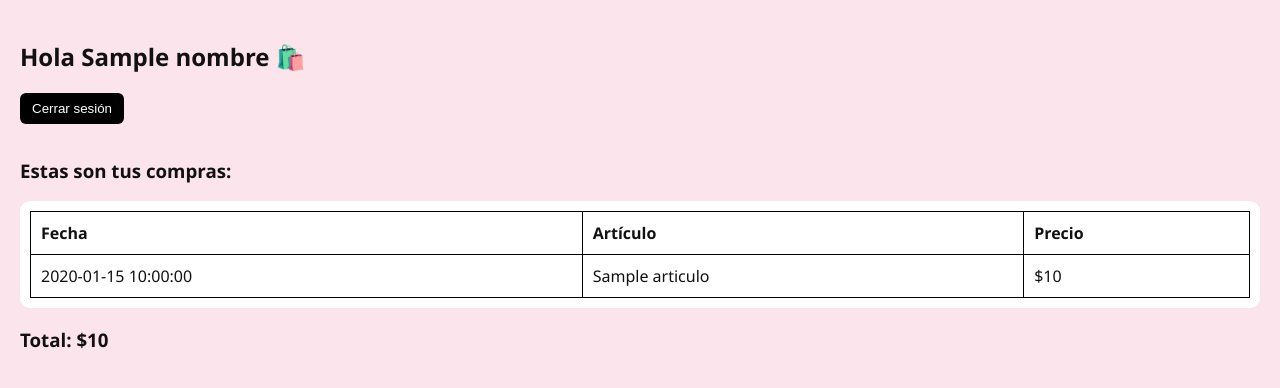
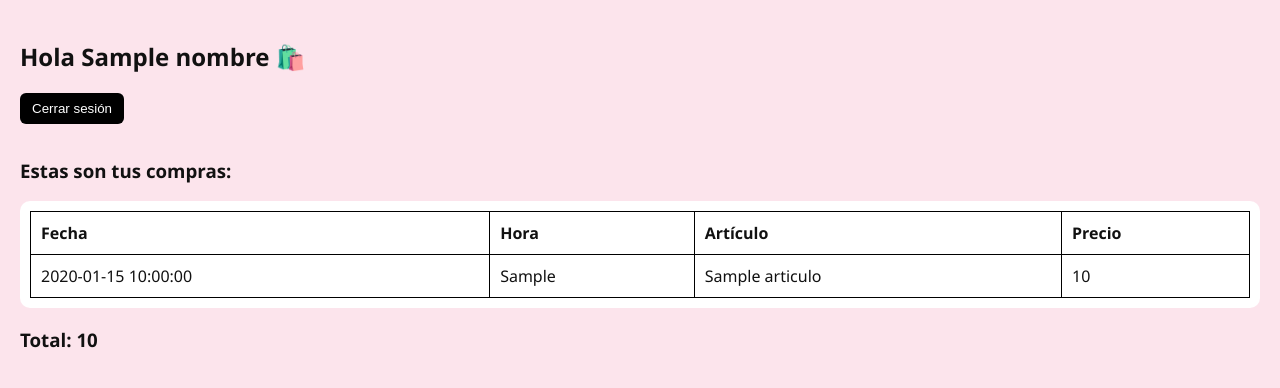
Before and after one commit to vCardEmpresarial/nenas-shopping, a Flask app: template templates/compras.html in a window 1280 px wide. Shown: the top 388 px of the page. Run offline with Flask 3, Linux system fonts and the light colour scheme; the template is opened without the code that fills it: most values are stand-ins (such as "Sample title", 1, 10 or a date in 2020).

Commit message:
Add files via upload

```diff
--- a/app.py
+++ b/app.py
@@ -48,8 +48,13 @@ def compras():
     df["clave"] = df["clave"].astype(str).str.strip().str.lower()
     user_data = df[df["clave"] == clave]
 
-    compras = user_data[["fecha", "hora de conf", "articulo", "precio"]]
-    total = compras["precio"].sum()
+    compras = user_data[["fecha", "hora de conf", "articulo", "precio"]].copy()
+    compras["precio"] = compras["precio"].replace('[\$,]', '', regex=True).replace(',', '', regex=False).astype(float)
+    compras["precio"] = compras["precio"].apply(lambda x: "${:,.0f}".format(x))
+
+    total = user_data["precio"].replace('[\$,]', '', regex=True).replace(',', '', regex=False).astype(float).sum()
+    total = "${:,.0f}".format(total)
+
     nombre = user_data.iloc[0]["clienta"]
 
     return render_template("compras.html", nombre=nombre, compras=compras.to_dict(orient="records"), total=total)
--- a/templates/compras.html
+++ b/templates/compras.html
@@ -22,18 +22,20 @@
     <table>
         <tr>
             <th>Fecha</th>
+            <th>Hora</th>
             <th>Artículo</th>
             <th>Precio</th>
         </tr>
         {% for compra in compras %}
         <tr>
             <td>{{ compra['fecha'] }}</td>
+            <td>{{ compra['hora de conf'] }}</td>
             <td>{{ compra['articulo'] }}</td>
-            <td>${{ compra['precio'] }}</td>
+            <td>{{ compra['precio'] }}</td>
         </tr>
         {% endfor %}
     </table>
 </div>
-<h3>Total: ${{ total }}</h3>
+<h3>Total: {{ total }}</h3>
 </body>
 </html>
```
